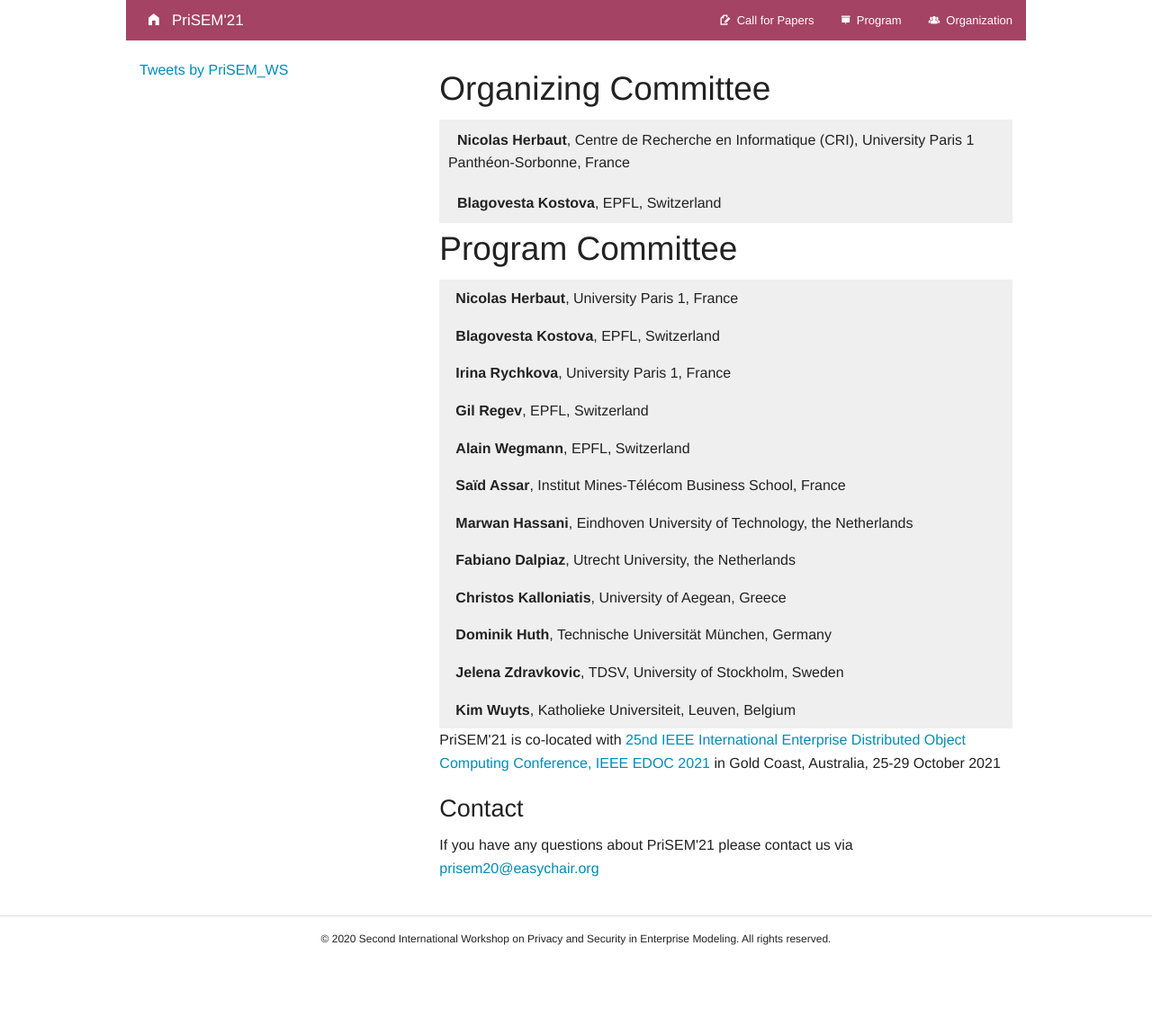
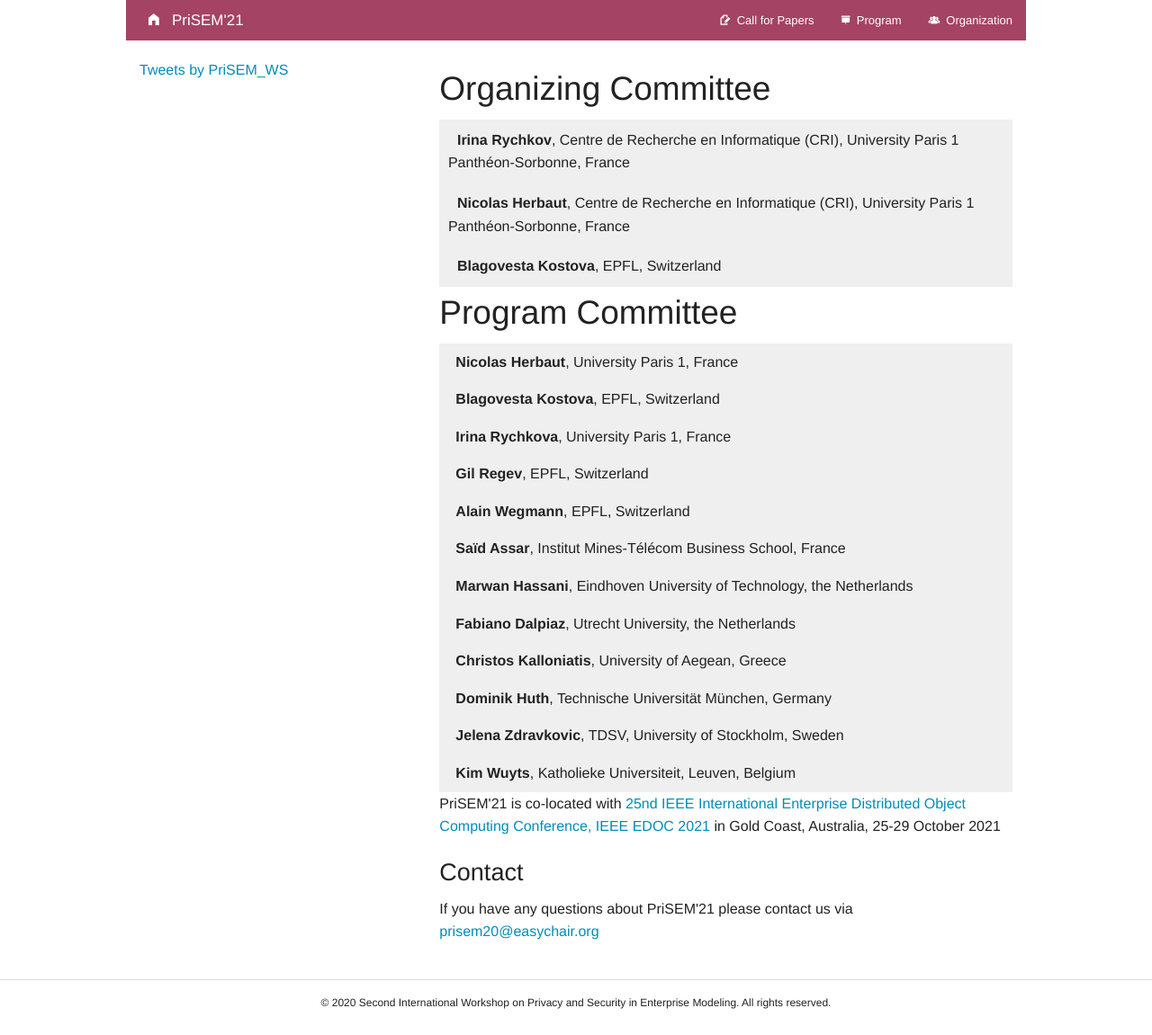
Before and after one commit to prisem-workshop/prisem-workshop.github.io, a Jekyll site: the page built from organization.html, in a window 1280 px wide. Shown: the whole page at 90% size. Built offline with Jekyll 4.4.1, drawn with Linux system fonts in a browser that asks for light colours; comment, search, counter and statistics services are not loaded; before the commit the page ends 1080 px from its top, so only the background shows below that.

Commit message:
Update organization.html

```diff
--- a/organization.html
+++ b/organization.html
@@ -3,7 +3,25 @@ layout: default
 ---
 <h2>Organizing Committee</h2>
 <dl class="accordion" data-accordion>
+
+		<dd>
+		<a href="#board2"><span class="name">Irina Rychkov</span>, Centre de Recherche en Informatique (CRI), University Paris 1 Panthéon-Sorbonne, France</a>
+		<div id="board2" class="content">
+			<div class="row">
+				<div class="large-4 medium-4 columns">
+					<!-- <img src="img/betty.png" width="100%" /> -->
+				</div>
+				<div class="large-8 medium-8 columns">
+					TBD
+
+				</div>
+			</div>
+		</div>
+	</dd>
+
+
 	<dd>
+
 		<a href="#board1"><span class="name">Nicolas Herbaut</span>,  Centre de Recherche en Informatique (CRI), University Paris 1 Panthéon-Sorbonne, France
 		</a>
 		<div id="board1" class="content">
```
